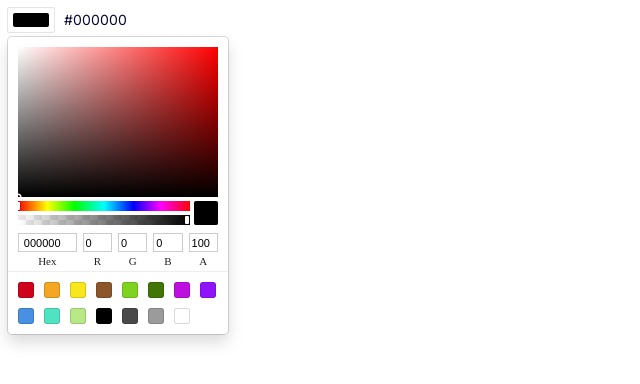
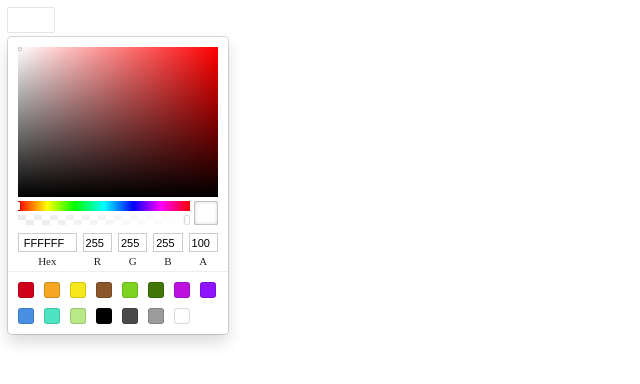
Before and after one commit to newscred/color-picker-editor, a Next.js app: page /component/edit in a window 1280 px wide. Shown: the top 384 px of the page, without its empty margins (0-640 px from the left). Built offline with nearby package versions, Linux system fonts and the light colour scheme.

Commit message:
Add new empty state for color picker
- Use white as default color for empty state for both view and edit
comp
- Remove hex summary in empty state

```diff
--- a/components/ColorSummary/index.tsx
+++ b/components/ColorSummary/index.tsx
@@ -4,7 +4,7 @@ import { Color } from "@/helpers/types";
 import { Inter } from "next/font/google";
 
 interface ComponentProps {
-  color: Color;
+  color: Color | undefined;
   onClick: () => void;
 }
 
@@ -52,7 +52,7 @@ export default function Component({ color, onClick }: ComponentProps) {
       <div style={styles.swatch} onClick={onClick}>
         <div style={styles.color} />
       </div>
-      <div style={styles.text}>{color}</div>
+      {color && <div style={styles.text}>{color}</div>}
     </div>
   );
 }
--- a/pages/component/edit.tsx
+++ b/pages/component/edit.tsx
@@ -11,7 +11,7 @@ const ColorSummary = dynamic(() => import("@/components/ColorSummary"), {
   loading: () => <p>Loading...</p>,
 });
 
-const DEFAULT_COLOR = "#000000";
+const DEFAULT_COLOR = "#ffffff";
 
 export default function Component() {
   const colorRef = useRef<HTMLDivElement>(null);
@@ -93,7 +93,7 @@ export default function Component() {
 
   return (
     <div ref={colorRef}>
-      <ColorSummary color={displayColor} onClick={() => {}} />
+      <ColorSummary color={color} onClick={() => {}} />
       <div style={styles.popover}>
         <div style={styles.cover} onClick={handleClose} />
         <SketchPicker color={displayColor} onChange={handleChange} />
--- a/pages/component/view.tsx
+++ b/pages/component/view.tsx
@@ -7,7 +7,6 @@ const ColorSummary = dynamic(() => import("@/components/ColorSummary"), {
   loading: () => <p>Loading...</p>,
 });
 
-const DEFAULT_COLOR = "#000000";
 
 export default function Component() {
   const colorRef = useRef<HTMLDivElement>(null);
@@ -59,11 +58,9 @@ export default function Component() {
     }
   }, [color, config]);
 
-  const displayColor = color ?? DEFAULT_COLOR;
-
   return (
     <div ref={colorRef}>
-      <ColorSummary color={displayColor} onClick={handleClick} />
+      <ColorSummary color={color} onClick={handleClick} />
     </div>
   );
 }
```
